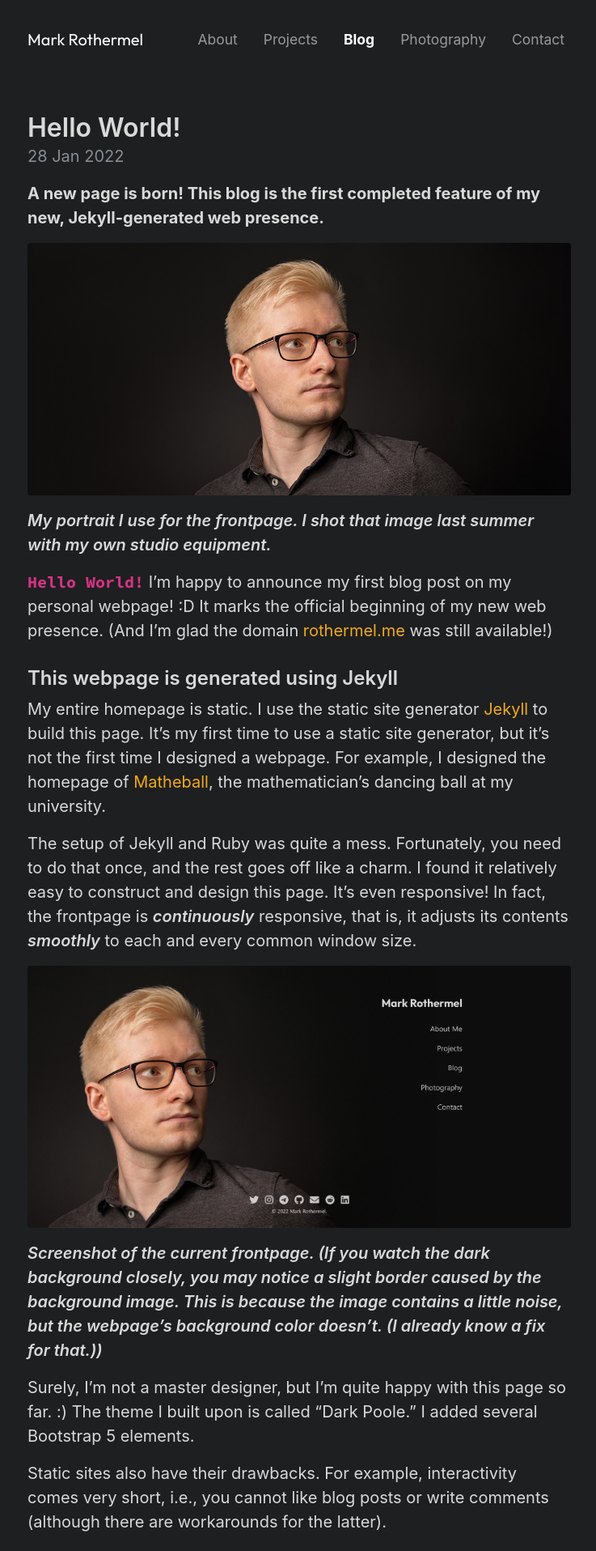
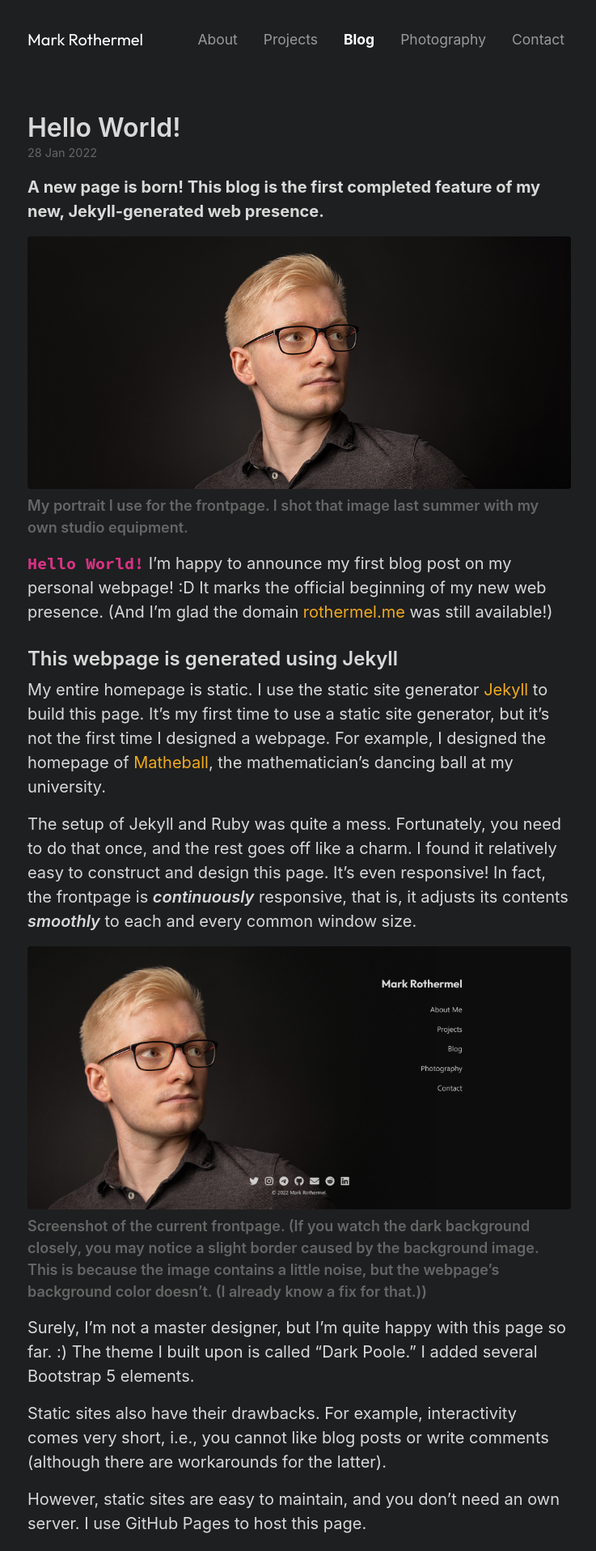
Before and after one commit to MaggiR/rothermel.me, a Jekyll site: the page built from _posts/2022-01-28-hello-world.md, in a window 1280 px wide. Shown: the top 1916 px of the page at 81% size, without its empty margins (270-1007 px from the left). Built offline with Jekyll 4.4.1, drawn with Linux system fonts in a browser that asks for light colours.

Commit message:
Fix missing include blog.css for blog posts

```diff
--- a/_layouts/post.html
+++ b/_layouts/post.html
@@ -1,6 +1,8 @@
 ---
 layout: default
 ---
+
+<link rel="stylesheet" href="{{ 'assets/css/blog.css' | relative_url }}">
 
 <article class="post">
   <h1 class="post-title">{{ page.title }}</h1>
```
